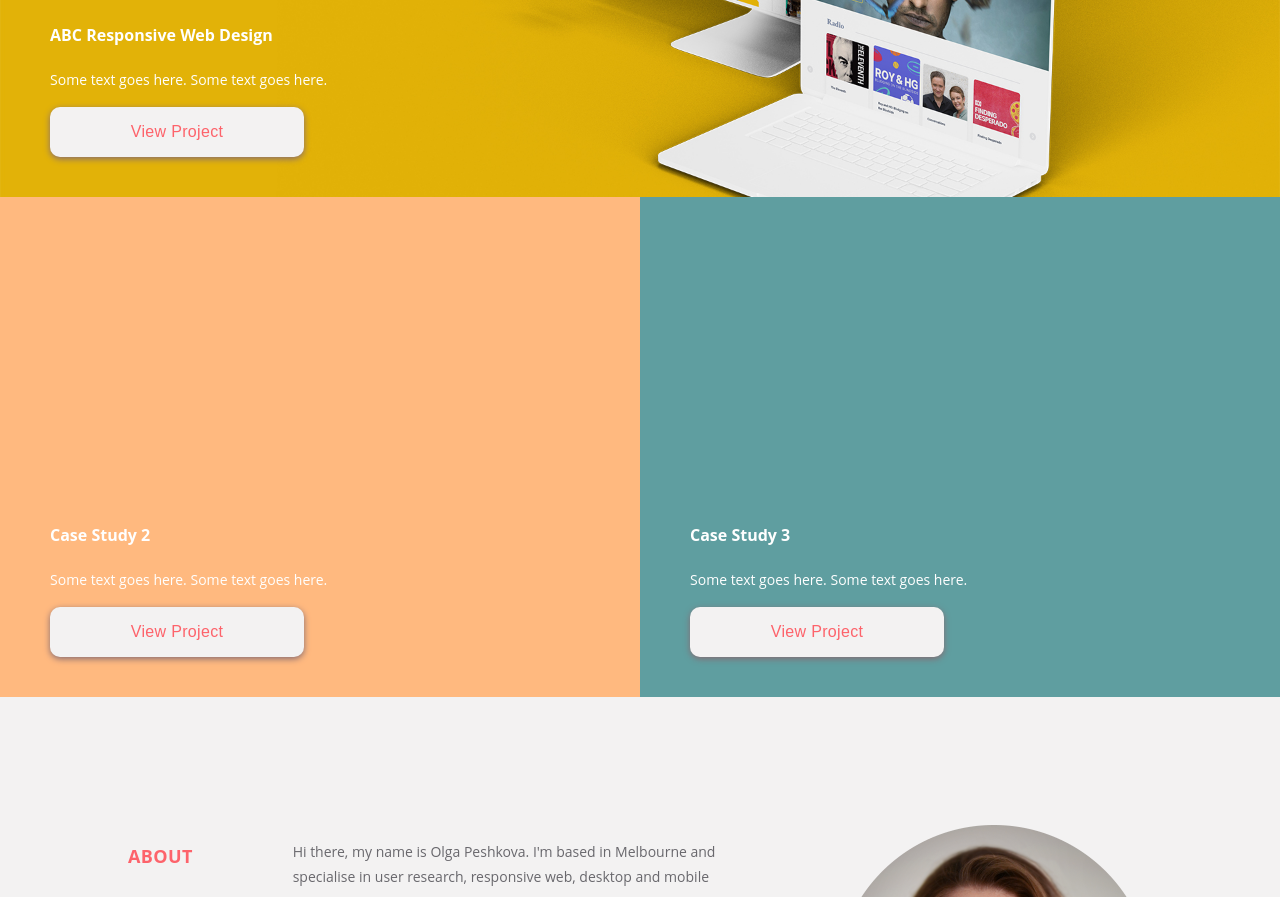
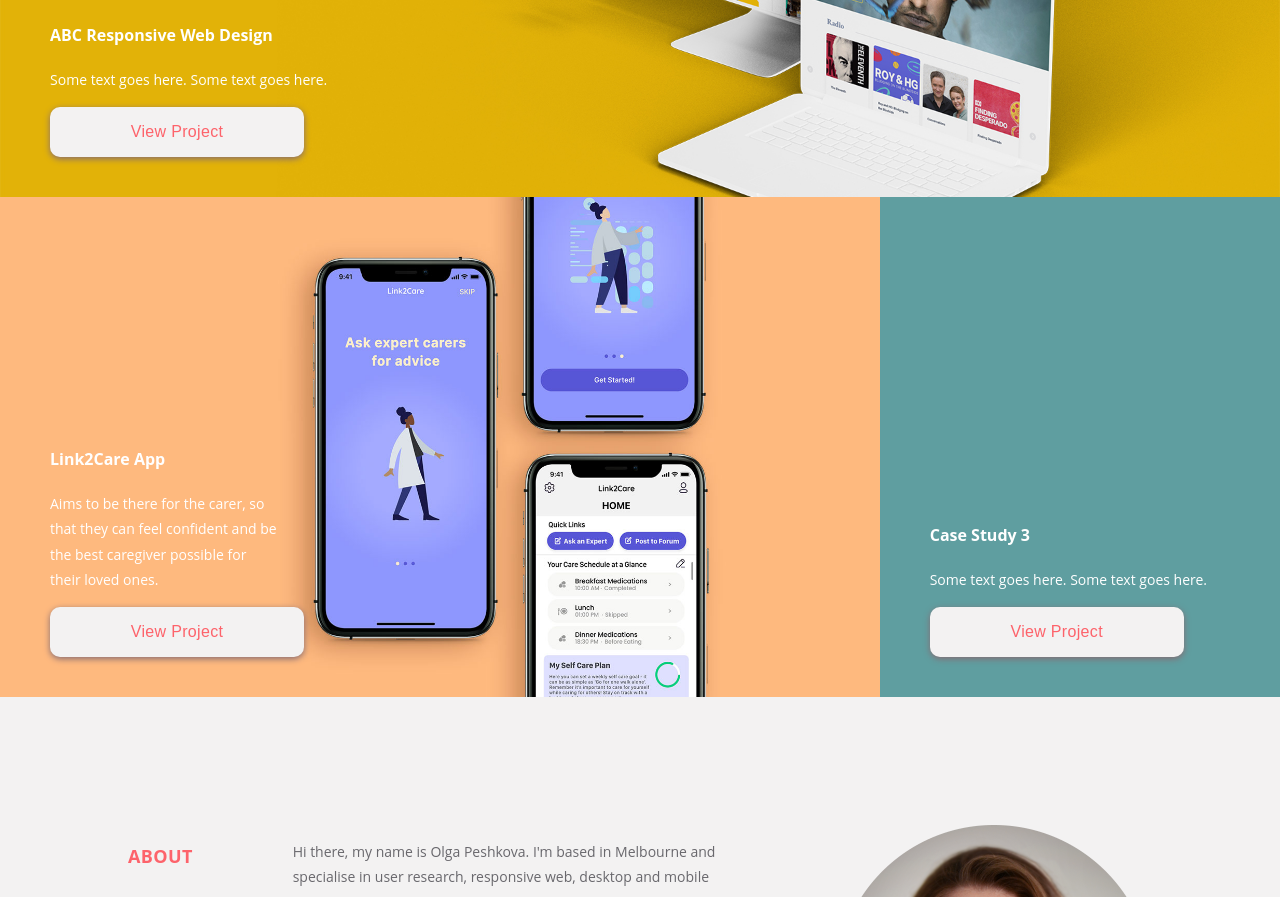
Before and after one commit to Olga-des/UX_UI_HW_19, a plain HTML site: page index.html in a window 1280 px wide. Shown: the part 631-1528 px from the top of the page. Drawn offline with nearby package versions, Linux system fonts and the light colour scheme.

```diff
--- a/css/styles.css
+++ b/css/styles.css
@@ -282,7 +282,8 @@ footer{
 #project2{
     grid-area: project2;
     height: 460px;
-    background-color: rgb(255, 185, 127);
+    /* width: fit-content; */
+    /* background-color:url(../images/Link2Care_App_1.jpg); */
 }
 
 #project3{
@@ -291,6 +292,9 @@ footer{
     background-color: cadetblue;
 }
 
+#description{
+    max-width: 30%;
+}
 .caseDescription{
     margin: 0 50px;
     color: white;
--- a/index.html
+++ b/index.html
@@ -46,7 +46,7 @@
 
             <!-- My Work section coded using CSS flex-->
 
-        <div id="workGrid" id="overlay" >
+        <div id="workGrid" id="overlay">
             <div id="project1" class="workGridArea">
                 <div class="caseDescription">
                     <h4>ABC Responsive Web Design</h4>
@@ -54,10 +54,11 @@
                     <button class="imgButton">View Project</button>
                 </div>
             </div>
-            <div id="project2" class="workGridArea">
+            <div id="project2" class="workGridArea" style="background-image: url(images/Link2Care_App_1.jpg);">
                 <div class="caseDescription">
-                    <h4>Case Study 2</h4>
-                    <p>Some text goes here. Some text goes here.</p>
+                    <h4>Link2Care App</h4>
+                    <p id="description">Aims to be there for the carer, so that they can feel confident and be the best caregiver possible for their loved ones.
+                    </p>
                     <a href="https://olga-des.github.io/UX_UI_HW_20/"><button class="imgButton">View Project</button></a>
                 </div>
             </div >
```
